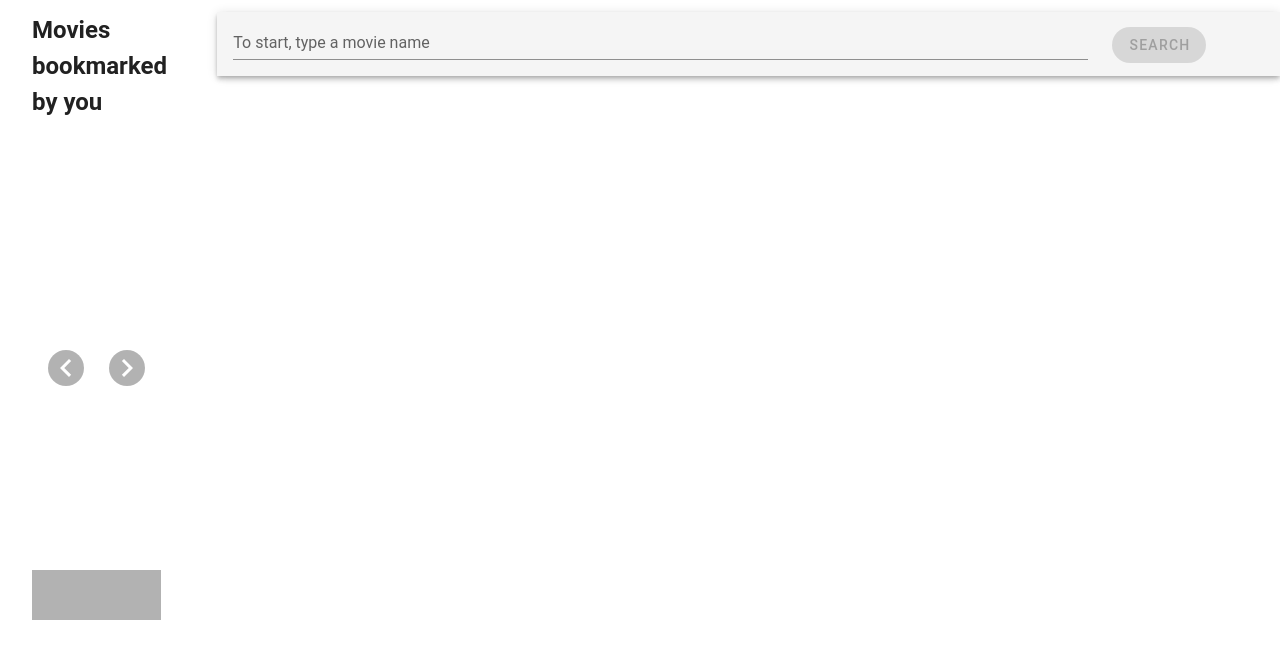
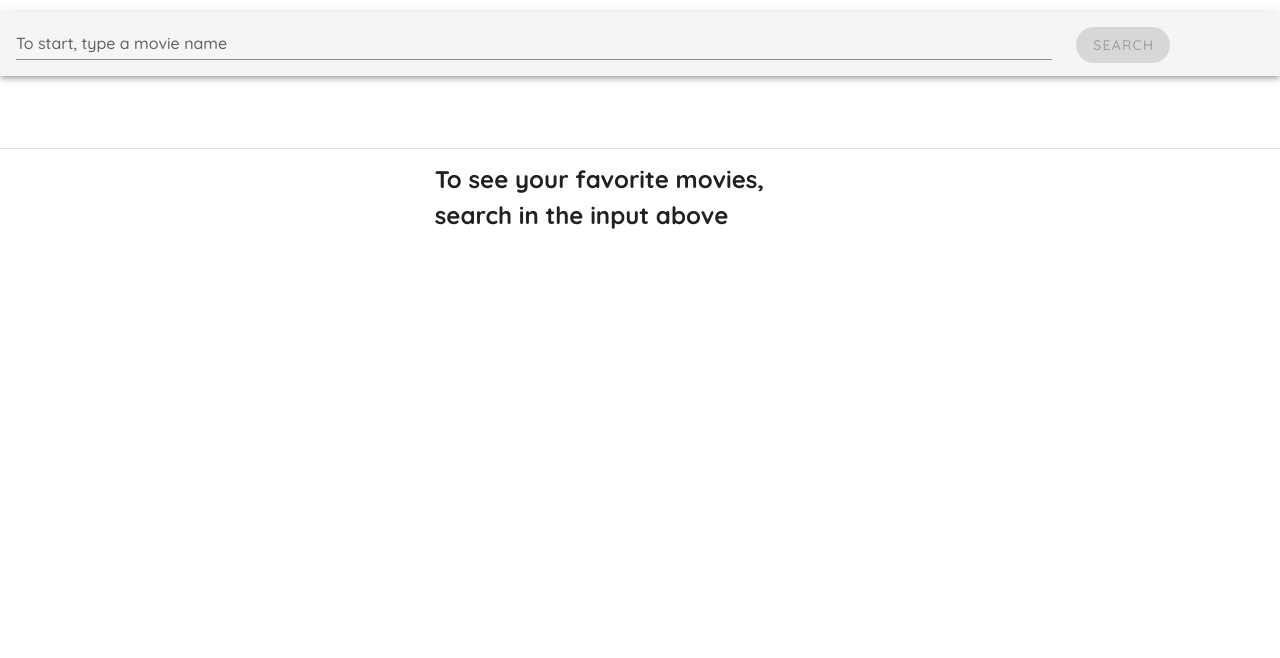
Before and after one commit to italofelipe/movies_opeaz, a Vue app: page / in a window 1280 px wide. Shown: the top 658 px of the page. Built offline with nearby package versions, Linux system fonts and the light colour scheme.

Commit message:
feat: added new font family and grid structure remade

```diff
--- a/src/App.vue
+++ b/src/App.vue
@@ -3,12 +3,19 @@
     <v-app>
       <v-container fluid class="pl-0 pr-0">
         <v-row>
-          <v-col cols="2">
-            <Favorites />
-          </v-col>
-          <v-col cols="10">
+          <v-col cols="12" >
             <Header />
             <MainSection />
+          </v-col>
+        </v-row>
+        <v-row>
+          <v-divider class="mt-5"></v-divider>
+        </v-row>
+        <v-row justify="center">
+          <v-col cols="4">
+            <Favorites v-if="favoriteMovies.length > 0" />
+
+            <h2 v-else>To see your favorite movies, search in the input above</h2>
           </v-col>
         </v-row>
       </v-container>
@@ -18,6 +25,7 @@
 
 <script lang="ts">
 import { defineComponent } from 'vue';
+import { mapGetters } from 'vuex';
 import Header from './components/Header/Header.vue';
 import Favorites from './components/Favorites/Favorites.vue';
 import MainSection from './components/Main/Main.vue';
@@ -28,7 +36,14 @@ export default defineComponent({
     Favorites,
     MainSection,
   },
+  computed: {
+    ...mapGetters({ favoriteMovies: 'getFavoriteMovies' }),
+  },
 });
 </script>
 
-<style></style>
+<style>
+* {
+  font-family: 'Quicksand', sans-serif;
+}
+</style>
```
